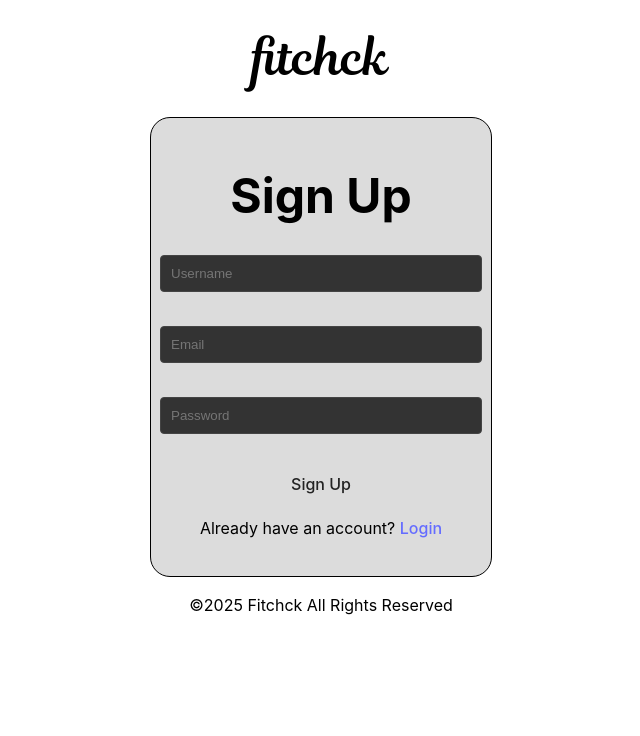
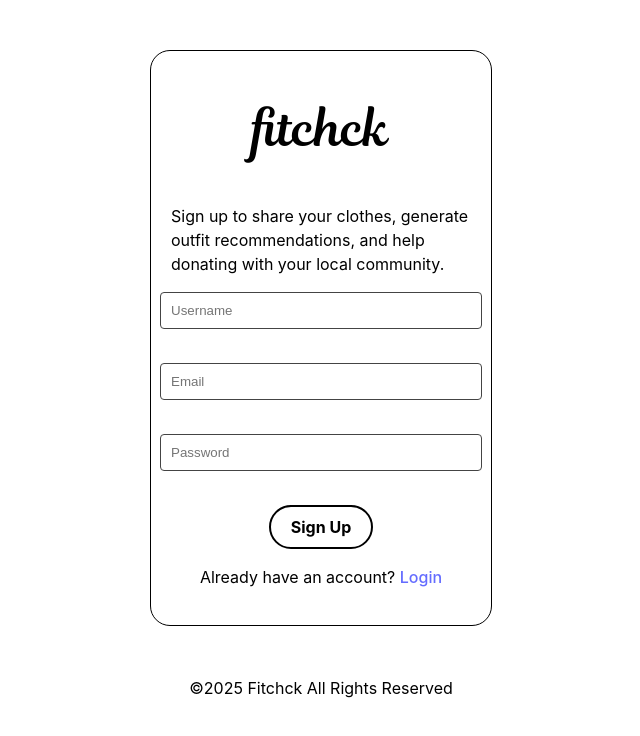
Before and after one commit to dwu006/fashionapp, a React (Vite) app: page /signup in a window 1280 px wide. Shown: the top 736 px of the page, without its empty margins (319-959 px from the left). Built offline with nearby package versions, Linux system fonts and the light colour scheme.

Commit message:
finish commit on previous ones

```diff
--- a/src/App.jsx
+++ b/src/App.jsx
@@ -1,5 +1,5 @@
 import './styles/App.css';
-import { BrowserRouter, Routes, Route } from "react-router-dom";
+import { BrowserRouter, Routes, Route, useLocation} from "react-router-dom";
 import HomePage from "./pages/HomePage.jsx";
 import AboutPage from "./pages/AboutPage.jsx";
 import LoginPage from "./pages/LoginPage.jsx";
@@ -9,6 +9,32 @@ import OutfitsPage from "./pages/OutfitsPage.jsx";
 import FeedPage from "./pages/FeedPage.jsx";
 import UpdateProfilePage from "./pages/UpdateProfilePage.jsx";
 import ProtectedRoute from "./components/ProtectedRoute";
+
+const usePageTitle = () => {
+  const location = useLocation();
+  useEffect(() => {
+    switch (location.pathname) {
+      case '/signup':
+        document.title = 'Signup';
+        break;
+      case '/play':
+        document.title = "Play";
+        break;
+      case '/play/computer':
+      case '/play/online':
+        document.title = "Game is in Session";
+        break;
+      case '/settings':
+        document.title = "Settings";
+        break;
+      case '/help':
+        document.title = "Help";
+        break;
+      default:
+        document.title = "fitchck";
+    }
+  }, [location]);
+}
 
 function App() {
   return (
--- a/src/components/ProfilePicture.jsx
+++ b/src/components/ProfilePicture.jsx
@@ -23,7 +23,6 @@ function ProfilePicture({ size = 'medium', editable = false, onUploadSuccess = n
   // Loading
   useEffect(() => {
     const token = localStorage.getItem('token');
-    console.log("Token: ", token);
     if (token && userId) {
       axios2.get(`/users/profile-picture/${userId}?t=${timestamp}`, {
         headers: { Authorization: `Bearer ${token}` },
--- a/src/components/UploadClothes.jsx
+++ b/src/components/UploadClothes.jsx
@@ -3,7 +3,7 @@ import axios from "axios";
 
 // Connect to backend server
 const axios2 = axios.create({
-  baseURL: "http://localhost:5000",
+  baseURL: "http://localhost:5001",
 });
 
 const UploadClothes = ({ setShowUploadModal, onUploadSuccess }) => {
--- a/src/pages/LoginPage.jsx
+++ b/src/pages/LoginPage.jsx
@@ -37,15 +37,15 @@ function LoginPage() {
     return (
         <div className="page">
             <div className="center">
-                <h1 className="title"><Link to="/" style={{ color: "inherit" }}>fitchck</Link></h1>
                 <div className="box">
-                    <h1>Login</h1>
+                    <h1 className="title" style={{ color: "inherit" }}>fitchck</h1>
+                    <p>Login to view your clothes and your impact with your local community.</p>
                     <input className="input-info" type="text" id="email" placeholder="Email" value={email} onChange={(e) => setEmail(e.target.value)} /> <br />
                     <input className="input-info" type="password" id="password" placeholder="Password" value={password} onChange={(e) => setPassword(e.target.value)} /> <br />
                     <button className="button login-btn" onClick={handleLogin}>Login</button>
                     <p>Don't have an account? <Link to="/signup">Register</Link></p>
                 </div>
-                <p>©2025 Fitchck All Rights Reserved</p>
+                <center><p>©2025 Fitchck All Rights Reserved</p></center>
             </div>
         </div>
     )
--- a/src/pages/SignUpPage.jsx
+++ b/src/pages/SignUpPage.jsx
@@ -8,11 +8,6 @@ function SignUpPage() {
     const [name, setName] = useState("");
     const [email, setEmail] = useState("");
     const [password, setPassword] = useState("");
-
-    function handleClick() {
-        // add authentication
-        navigate("/");
-    }
 
     async function handleSignUp() {
         const userData = { name, email, password };
@@ -37,17 +32,18 @@ function SignUpPage() {
     return (
         <div className="page">
             <div className="center">
-                <h1 className="title"><Link to="/" style={{ color: "inherit" }}>fitchck</Link></h1>
                 <div className="box">
-                    <h1>Sign Up</h1>
+                    <h1 className="title"style={{ color: "inherit" }}>fitchck</h1>
+                    <p>Sign up to share your clothes, generate outfit recommendations, and help donating with your local community.</p>
+                    {/* <h1>Sign Up</h1> */}
                     <input className="input-info" type="text" id="name" placeholder="Username" value={name} onChange={(e) => setName(e.target.value)} /> <br />
                     <input className="input-info" type="text" id="email" placeholder="Email" value={email} onChange={(e) => setEmail(e.target.value)} /> <br />
                     <input className="input-info" type="password" id="password" placeholder="Password" value={password} onChange={(e) => setPassword(e.target.value)} /> <br />
-                    <button className="button" onClick={handleSignUp}>Sign Up</button>
+                    <button className="button login-btn" onClick={handleSignUp}>Sign Up</button>
                     <p>Already have an account? <Link to="/login">Login</Link></p>
                 </div>
+                <center><p>©2025 Fitchck All Rights Reserved</p></center>
             </div>
-            <center><p>©2025 Fitchck All Rights Reserved</p></center>
         </div>
     )
 }
--- a/src/pages/UpdateProfilePage.jsx
+++ b/src/pages/UpdateProfilePage.jsx
@@ -122,7 +122,7 @@ function UpdateProfilePage() {
                         onChange={(e) => setPassword(e.target.value)}
                     /> <br />
 
-                    <button className="button" onClick={handleUpdateProfile}>
+                    <button className="button login-btn" onClick={handleUpdateProfile}>
                         Update Profile
                     </button>
                 </div>
--- a/src/styles/LoginSignUp.css
+++ b/src/styles/LoginSignUp.css
@@ -6,11 +6,10 @@
 .box {
     display: flex;
     flex-direction: column;
-    background-color:rgb(220, 220, 220);
     border: 1px solid black;
     border-radius: 20px;
     width: 300px;
-    margin: auto;
+    margin:50px;
     align-items: center;
     padding: 20px;
 }
@@ -18,13 +17,28 @@
 .input-info {
     width: 80%;
     padding: 10px;
+    background-color:white;
 }
 
-.login-btn {
-    width: 100px;
-    color:black;
-    border: 1px solid black;
-    padding: 10px;
+.button.login-btn {
+    padding: 10px 20px;
+    font-size: 16px;
+    font-weight: bold;
+    color: black;
+    background-color: rgb(95, 95, 95);
+    border: 2px solid black;
+    border-radius: 25px;
+    cursor: pointer;
+    transition: all 0.3s ease-in-out;
+    flex-shrink: 0;
+    max-width: 200px;
+    text-align: center;
+    white-space: nowrap;
+}
+
+.button.login-btn:hover {
+    background-color: black;
+    color: white;
 }
 
 @font-face {
@@ -35,6 +49,19 @@
     font-style: normal;
 }
 
+@media (prefers-color-scheme:light) {
+    .button.login-btn {
+        color: black;
+        background-color: white;
+    }
+
+    .button.login-btn:hover {
+        background-color: rgb(35, 35, 35);
+        color: white;
+    }
+}
+
+
 /* Apply MagnoliaScript font only to the fitchck title */
 .page .center h1.title {
     font-family: 'MagnoliaScript', sans-serif;
--- a/src/styles/UpdateProfilePage.css
+++ b/src/styles/UpdateProfilePage.css
@@ -24,7 +24,7 @@
 
 .profile-box {
   max-width: 500px;
-  margin-top: 80px;
+  margin: 80px;
 }
 
 .profile-picture-container {
@@ -89,8 +89,6 @@
   margin-bottom: 10px;
   border: 1px solid #444;
   border-radius: 4px;
-  background-color: #333;
-  color: white;
 }
 
 @media (max-width: 600px) {
```
Also changed, not shown: src/assets/7aa8c980-4381-4be2-bd39-757488d044a6.webp (added), 8 other files (tests, documents, lock files or other folders).
